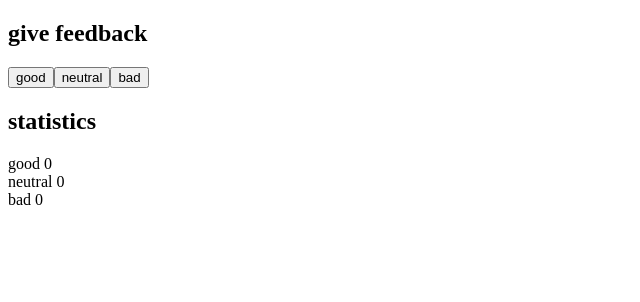
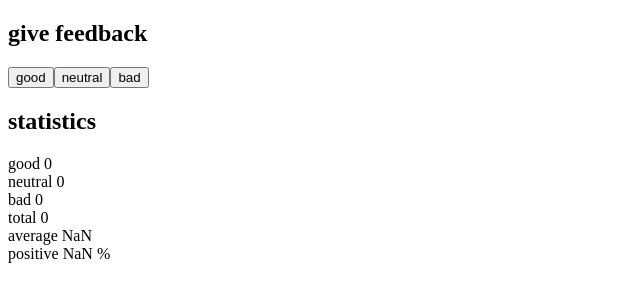
Before and after one commit to hangwl/fso2024, a React (Vite) app in the folder part1/: page / in a window 1280 px wide. Shown: the top 302 px of the page, without its empty margins (0-640 px from the left). Built offline with nearby package versions, Linux system fonts and the light colour scheme.

Commit message:
part1 unicafe step2

```diff
--- a/part1/src/App.jsx
+++ b/part1/src/App.jsx
@@ -6,6 +6,9 @@ const Statistics = (props) => {
       <div>good {props.good}</div>
       <div>neutral {props.neutral}</div>
       <div>bad {props.bad}</div>
+      <div>total {props.total}</div>
+      <div>average {props.average}</div>
+      <div>positive {props.positive} %</div>
     </div>
   );
 };
@@ -18,17 +21,22 @@ const App = () => {
   const [good, setGood] = useState(0);
   const [neutral, setNeutral] = useState(0);
   const [bad, setBad] = useState(0);
+  const [total, setTotal] = useState(0);
 
   const handleGoodClick = () => {
     setGood(good + 1);
+    setTotal(total + 1);
   };
 
   const handleNeutralClick = () => {
     setNeutral(neutral + 1);
+    setTotal(total + 1);
   };
 
   const handleBadClick = () => {
     setBad(bad + 1);
+    setTotal(total + 1);
+
   };
 
   return (
@@ -38,7 +46,7 @@ const App = () => {
       <Button handleClick={handleNeutralClick} text="neutral" />
       <Button handleClick={handleBadClick} text="bad" />
       <h2>statistics</h2>
-      <Statistics good={good} neutral={neutral} bad={bad}/>
+      <Statistics good={good} neutral={neutral} bad={bad} total={total} average={(good-bad)/total} positive={100*good/total}/>
     </div>
   );
 };
```
